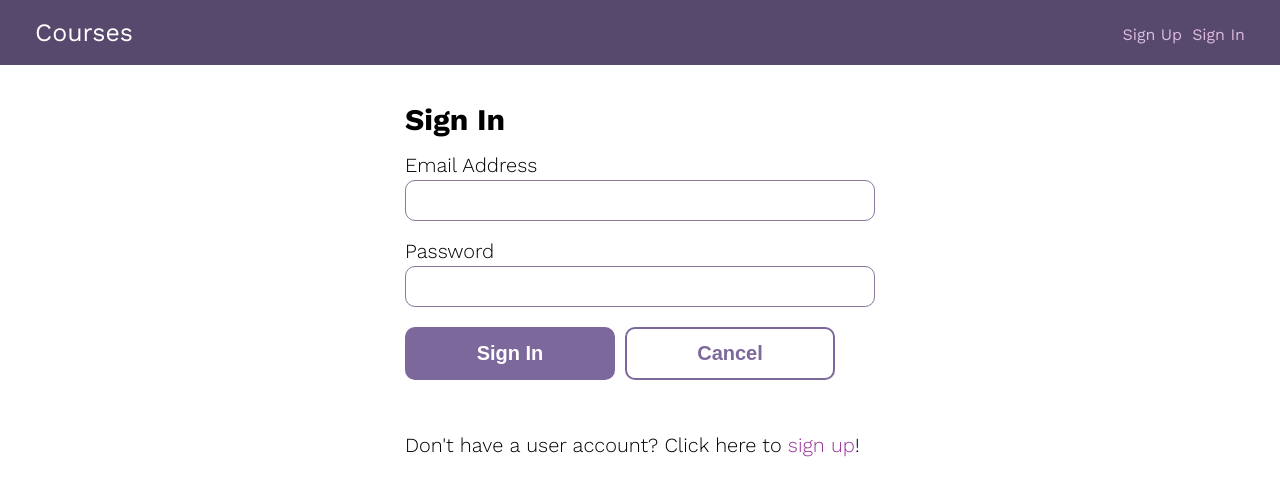
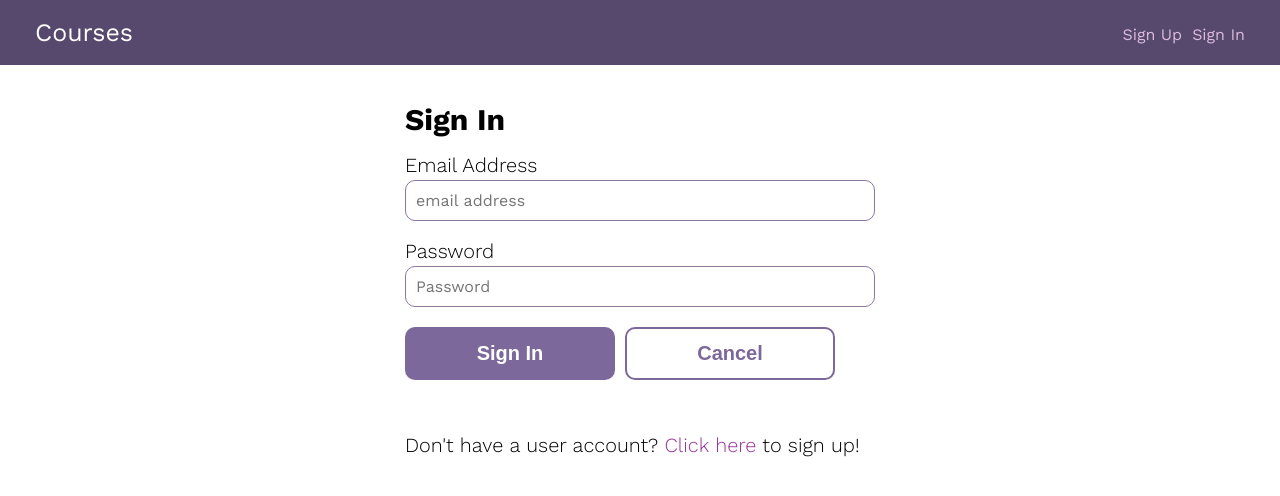
Before and after one commit to TheRealByteraver/Full-stack-App-with-Rest-API, a React (Create React App) app in the folder client/: page /signin in a window 1280 px wide. Shown: the top 496 px of the page. Built offline with nearby package versions, Linux system fonts and the light colour scheme.

Commit message:
converted UserSignIn to use context hook and new Form component. Added auto redirect after succesful sign in

```diff
--- a/client/src/App.js
+++ b/client/src/App.js
@@ -6,6 +6,7 @@ import {
 
 // own imports:
 import { Provider } from './Components/Context';
+import PrivateRoute from './Components/PrivateRoute';
 import Header from './Components/Header';
 import Courses from './Components/Courses';
 import CourseDetail from './Components/CourseDetail';
@@ -33,12 +34,16 @@ function App() {
         <Header />
         <Switch>
           <Route exact path="/" component={Courses} />
+          <PrivateRoute path="/courses/create">
+            <CreateCourse />
+          </PrivateRoute>
+          <PrivateRoute path="/courses/:id/update">
+            <UpdateCourse />
+          </PrivateRoute>
+          <Route exact path="/courses/:id" component={CourseDetail} />
           <Route path="/signin" component={UserSignIn} />
           <Route path="/signup" component={UserSignUp} />
           <Route path="/signout" component={UserSignOut} />
-          <Route path="/courses/create" component={CreateCourse} />
-          <Route exact path="/courses/:id" component={CourseDetail} />
-          <Route path="/courses/:id/update" component={UpdateCourse} />
           <Route component={ () =>
                 <h1>404 - The requested route is not available</h1> } />
         </Switch>
--- a/client/src/Components/Context/index.js
+++ b/client/src/Components/Context/index.js
@@ -2,16 +2,17 @@ import React, { useState } from 'react';
 import Cookies from 'js-cookie';
 
 const apiBaseUrl = 'http://localhost:5000/api';
+const cookieName = 'authenticatedUser';
 
 export const AuthenticatedUserContext = React.createContext();
 
 export function Provider(props) {
 
   const [authenticatedUser, setAuthenticatedUser] =
-    useState(
-      //Cookies.getJSON('authenticatedUser') || null
-      null
-    );
+    useState(() => {
+        const cookie = Cookies.get(cookieName);
+        return (cookie ? JSON.parse(cookie) : null);
+    });
 
   // helper function to fetch the api with authorization headers
   // (if applicable)
@@ -45,6 +46,7 @@ export function Provider(props) {
     return fetch(url, options);
   }
 
+  // helper function to fetch a user using the above api() function
   const getUser = async (emailAddress, password) => {
     const response = await api(
       `/users`, 'GET', null, true, { emailAddress, password });
@@ -59,6 +61,7 @@ export function Provider(props) {
     }
   }
 
+
   const signIn = async (emailAddress, password) => {
     console.log('calling getUser(', emailAddress, ', ', password, ')');
     const user = await getUser(emailAddress, password);
@@ -70,7 +73,7 @@ export function Provider(props) {
       });
       // Set cookie that will expire after 1 day:
       // docs at https://github.com/js-cookie/js-cookie#expires
-      Cookies.set('authenticatedUser', JSON.stringify(user), { expires: 1 });
+      Cookies.set(cookieName, JSON.stringify(user), { expires: 1 });
     }
     console.log('SignIn() returned the user ', user);
     return user;
@@ -84,7 +87,7 @@ export function Provider(props) {
         authenticatedUser: null
       }
     });
-    Cookies.remove('authenticatedUser');
+    Cookies.remove(cookieName);
   }
 
   return (
--- /dev/null
+++ b/client/src/Components/Form.js
@@ -0,0 +1,53 @@
+import React from 'react';
+
+export default function Form(props) {
+  const {
+    cancel,
+    errors,
+    submit,
+    submitButtonText,
+    elements,
+  } = props;
+
+  function handleSubmit(event) {
+    event.preventDefault();
+    submit();
+  }
+
+  function handleCancel(event) {
+    event.preventDefault();
+    cancel();
+  }
+
+  return (
+    <div>
+      <ErrorsDisplay errors={errors} />
+      <form onSubmit={handleSubmit}>
+        {elements()}
+        <button className="button" type="submit">{submitButtonText}</button>
+        <button className="button button-secondary" onClick={handleCancel}>Cancel</button>
+      </form>
+    </div>
+  );
+}
+
+function ErrorsDisplay({ errors }) {
+  let errorsDisplay = null;
+  if(!errors) {
+    return null;
+  }
+  if (errors.length) {
+    errorsDisplay = (
+      <div>
+        <h2 className="validation--errors--label">Validation errors</h2>
+        <div className="validation-errors">
+          <ul>
+            {errors.map((error, i) => <li key={i}>{error}</li>)}
+          </ul>
+        </div>
+      </div>
+    );
+  }
+
+  return errorsDisplay;
+}
--- /dev/null
+++ b/client/src/Components/PrivateRoute.js
@@ -0,0 +1,54 @@
+import React, { useEffect, useContext } from 'react';
+import { AuthenticatedUserContext } from './Context';
+import {
+  BrowserRouter,
+  Route,
+  Redirect,
+  Switch
+} from 'react-router-dom';
+
+export default function PrivateRoute({ children, ...rest }) {
+
+  const context = useContext(AuthenticatedUserContext);
+  // useEffect(() => context.actions.signOut());
+
+  return (
+    <Route
+      {...rest}
+      render={props => context.authenticatedUser ? (
+          children
+        ) : (
+          <Redirect to={{
+            pathname: "/signin",
+            state: { from: props.location }
+          }} />
+        )
+      }
+    />
+  );
+}
+
+// import React from 'react';
+// import { Route, Redirect } from 'react-router-dom';
+// import { Consumer } from './Context';
+
+// export default ({ component: Component, ...rest }) => {
+//   return (
+//     <Consumer>
+//       {context => (
+//         <Route
+//           {...rest}
+//           render={props => context.authenticatedUser ? (
+//               <Component {...props} />
+//             ) : (
+//               <Redirect to={{
+//                 pathname: '/signin',
+//                 state: { from: props.location }
+//               }} />
+//             )
+//           }
+//         />
+//     )}
+//     </Consumer>
+//   );
+// };
--- a/client/src/Components/UserSignIn.js
+++ b/client/src/Components/UserSignIn.js
@@ -1,5 +1,7 @@
-import React from 'react';
-import { Consumer } from './Context';
+import React, { useState, useContext } from 'react';
+import { Consumer, AuthenticatedUserContext } from './Context';
+import Form from './Form';
+import { Link } from 'react-router-dom';
 
 // UserSignIn - This component provides the "Sign In" screen by rendering
 // a form that allows a user to sign in using their existing account
@@ -7,49 +9,86 @@ import { Consumer } from './Context';
 // clicked signs in the user and a "Cancel" button that returns the user
 // to the default route (i.e. the list of courses).
 
-export default function UserSignIn() {
+export default function UserSignIn(props) {
 
-  // const authenticatedUser = useContext(AuthenticatedUserContext);
-  // console.log('authenticatedUser: ', authenticatedUser);
+  const authenticatedUser = useContext(AuthenticatedUserContext);
 
-  return (
-    <Consumer>
-      { context => {
-        let emailAddress, password;
-        const { actions } = context;
+  const [signInState, setSignInState] = useState({
+    emailAddress: '',
+    password: '',
+    errors: []
+  });
 
-        function handleClick(event) {
-          event.preventDefault();
+  function change(event) {
+    // console.log('changing', event.target.name, 'state: ', signInState);
+    const name = event.target.name;
+    const value = event.target.value;
+
+    setSignInState((prevState) => {
+      return {
+        ...prevState,
+        [name]: value
+      };
+    });
   }
 
-        function handleSubmit(event) {
-          event.preventDefault();
-          console.log('trying to sign in: ', emailAddress.value, ':', password.value);
-          actions.signIn(emailAddress.value, password.value);
+  function handleCancel() {
+    props.history.push('/');
+  }
+
+  function handleSubmit() {
+    console.log('trying to sign in: ', signInState.emailAddress, ':', signInState.password);
+
+    const { from } = props.location.state || { from: { pathname: '/' } };
+
+    authenticatedUser.actions.signIn(signInState.emailAddress, signInState.password)
+      .then((user) => {
+        if (user === null) {
+          setSignInState(() => {
+            return { errors: [ 'Sign-in was unsuccessful' ] };
+          });
+        } else {
+          props.history.push(from);
+        }
+      })
+      .catch((error) => {
+        console.error(error);
+        props.history.push('/error');
+      });
   }
 
   return (
     <main>
       <div className="form--centered">
         <h2>Sign In</h2>
-              <form onSubmit={handleSubmit}>
+        <Form
+          cancel={handleCancel}
+          errors={signInState.errors}
+          submit={handleSubmit}
+          submitButtonText="Sign In"
+          elements={() => (
+            <React.Fragment>
               <label htmlFor="emailAddress">Email Address</label>
-                <input id="emailAddress" name="emailAddress" type="email" defaultValue=""
-                  ref={ (input) => emailAddress = input }
-                />
+              <input
+                id="emailAddress"
+                name="emailAddress"
+                type="email"
+                value={signInState.emailAddress}
+                onChange={change}
+                placeholder="email address" />
               <label htmlFor="password">Password</label>
-                <input id="password" name="password" type="password" defaultValue=""
-                  ref={ (input) => password = input }
-                />
-                <button className="button" type="submit">Sign In</button>
-                <button className="button button-secondary" onClick={handleClick}>Cancel</button>
-              </form>
-              <p>Don't have a user account? Click here to <a href="/signup">sign up</a>!</p>
+              <input
+                id="password"
+                name="password"
+                type="password"
+                value={signInState.password}
+                onChange={change}
+                placeholder="Password" />
+            </React.Fragment>
+          )} />
+
+        <p>Don't have a user account? <Link to="/signup">Click here</Link> to sign up!</p>
       </div>
     </main>
   );
 }
-      }
-    </Consumer>
-  );
-}
```
Also changed, not shown: 1 other file (tests, documents, lock files or other folders). Lines whose indentation alone changed are shown as unchanged.
